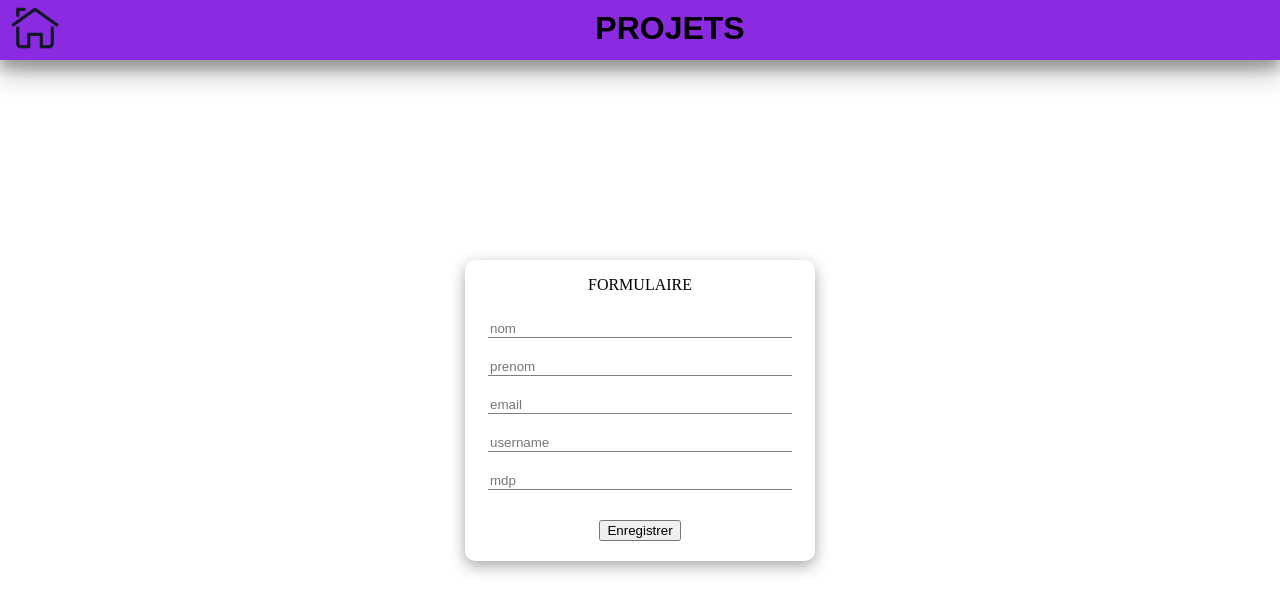
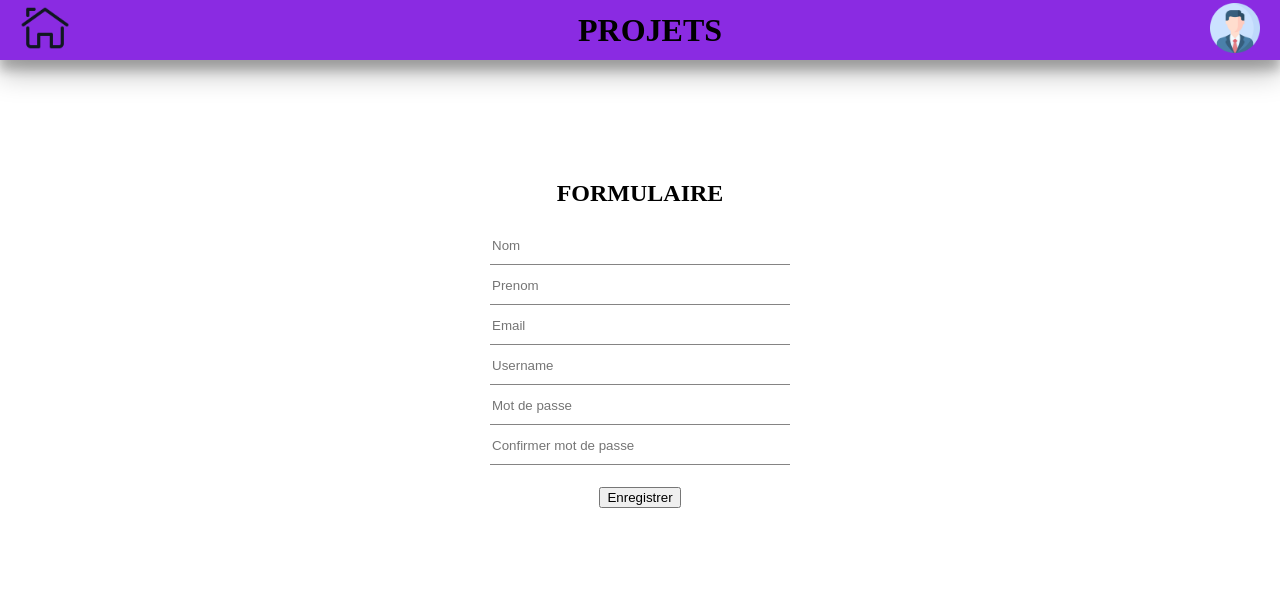
Before and after one commit to surcris/MiniProjets, a plain HTML site: page Formulaire/formulaire.html in a window 1280 px wide. Drawn offline with Linux system fonts and the light colour scheme.

Commit message:
modif projet formulaire

```diff
--- a/Formulaire/formulaire.css
+++ b/Formulaire/formulaire.css
@@ -1,78 +1,72 @@
 body{
     padding: 0;
     margin: 0;
-    display: grid;
-    grid-template-rows: auto 1fr;
+    width: 100vw;
+    height: 100vh;
 }
 
 .header{
+    width: 100vw;
+    height: 60px;
     background-color: blueviolet;
-    width: auto;
-    height: auto;
-    text-align: center;
-    box-shadow: rgba(0, 0, 0, 0.25) 0px 14px 28px, rgba(0, 0, 0, 0.22) 0px 10px 10px;
     display: flex;
     flex-direction: row;
     justify-content: space-between;
+    box-shadow: rgba(0, 0, 0, 0.25) 0px 14px 28px, rgba(0, 0, 0, 0.22) 0px 10px 10px;
 }
 
-.header > h1{
-    font-family: 'Varela Round', sans-serif;
+.header .PP img{
+    width: 50px;
+    height: 50px;
+}
+.header div{
+    margin: auto 20px auto 10px  ;
 
-    padding-top: 10px;
-    height: 50px;
-    margin: auto;
 }
-a {
-    display: flex;
-    align-items: center;
-    padding-left: 10px;
+.header a{
+    margin: auto 10px auto 10px  ;
+
+}
+.header h1{
+    margin: auto 0 auto 0  ;
+
 }
 
 .formulaire{
-    max-width: 350px;
-    margin: auto;
-    margin-top: 200px;
-
-    border-radius: 10px;
-
-    box-shadow: rgba(0, 0, 0, 0.35) 0px 5px 15px;
-    width: 500px;
-    height: auto;
-
+    width: 300px;
+    margin: 100px auto 0 auto;
     display: flex;
     flex-direction: column;
-    align-items: center;
-
-    justify-items: flex-start;
-
+}
+.formulaire div:last-child{
+    margin-top: 20px;
+    display: flex;
+    justify-content: center
 }
 
-.text-form{
+.formulaire .form{
     display: flex;
     flex-direction: column;
-    align-items: center;
+}
+.formulaire .form input{
+    height: 35px;
+    border:none;
+    border-bottom: 1px solid rgb(133, 132, 132);
+
+    margin-bottom: 2px;
 }
 
-.text-form > input{
-    margin: 10px 10px;
-    width: 300px;
-    border: none;
-    border-bottom: 1px solid gray;
-
+.formulaire .form input:focus , textarea:focus{
+    outline: none;
+}
+.formulaire h2{
+    text-align: center;
 }
 
-.btn-form, button{
-    margin: 10px 10px;
+
+
+@media only screen and (max-width: 600px) {
+    .formulaire{
+
+    }
 }
-
-.cartes{
-    width: 800px;
-    margin-top: 50px;
-    margin-left: auto;
-    margin-right: auto;
-    display: grid;
-    grid-template-columns: repeat(auto-fill, 200px);
-    justify-content: center;
-    grid-gap: 50px;
-}
--- a/Formulaire/formulaire.html
+++ b/Formulaire/formulaire.html
@@ -17,15 +17,19 @@
             </div>
         </a>
         <h1>PROJETS</h1>
+        <div class="PP">
+            <img src="profil.png" alt="">
+        </div>
     </div>
     <div class="formulaire">
-        <p>FORMULAIRE</p>
-        <div class="text-form">
-            <input type="text" class="nom" name="search" required>
-            <input type="text" class="prenom" name="search" required>
-            <input type="text" class="email" name="search" required>
-            <input type="text" class="username" name="search">
-            <input type="text" class="mdp" name="search">
+        <h2>FORMULAIRE</h2>
+        <div class="form">
+            <input placeholder="Nom" type="text" name="nom"  required>
+            <input placeholder="Prenom" type="text" name="prenom" required>
+            <input placeholder="Email" type="text" name="email" required>
+            <input placeholder="Username" type="text" name="username">
+            <input placeholder="Mot de passe" type="text" name="mot de passe">
+            <input placeholder="Confirmer mot de passe" type="text" name="confirmer mot de passe">
         </div>
         <div class="btn-form">
             <button type="submit" onclick="action();" value="Enregistrer">Enregistrer</button>
```
